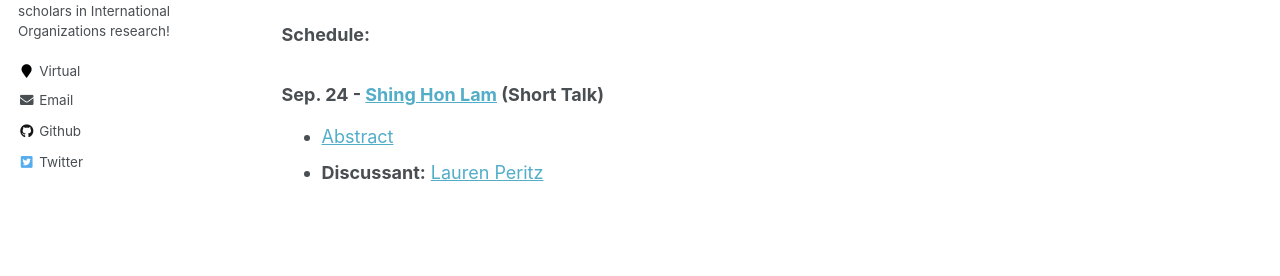
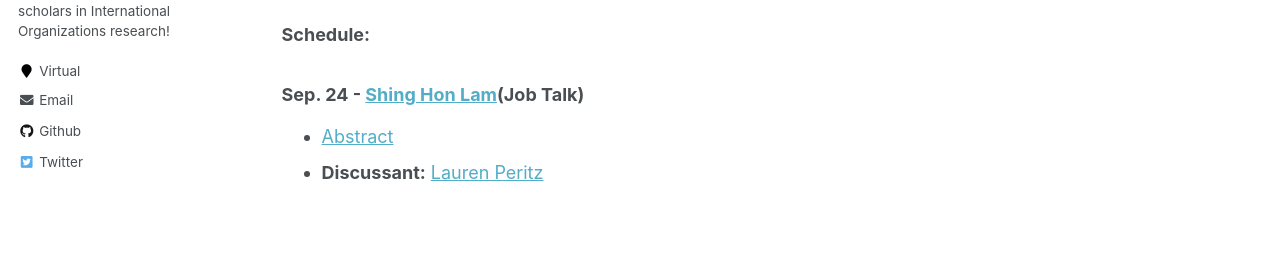
Before and after one commit to IO-workshop/IO-workshop.github.io, a Jekyll site: the page built from _pages/schedule.md, in a window 1280 px wide. Shown: the part 221-497 px from the top of the page. Built offline with Jekyll 4.4.1, drawn with Linux system fonts in a browser that asks for light colours.

Commit message:
Team Update

```diff
--- a/_pages/schedule.md
+++ b/_pages/schedule.md
@@ -9,10 +9,12 @@ The Zoom link will be shared via the listserv on the day of each meeting—make
 
 **Schedule:**
 
-### Sep. 24 - [Shing Hon Lam](https://x.com/betulrozturan) (Short Talk)
+### Sep. 24 - [Shing Hon Lam](https://shinghon.github.io)(Job Talk)
 
 - [Abstract](https://io-workshop.github.io/files/Abstract_Shing Hon Lam.pdf)
 - **Discussant:** [Lauren Peritz](https://laurenperitz.ucdavis.edu)
+
+
 
 
 <!--
```
Also changed, not shown: _pages/team.md (line endings or trailing spaces).
